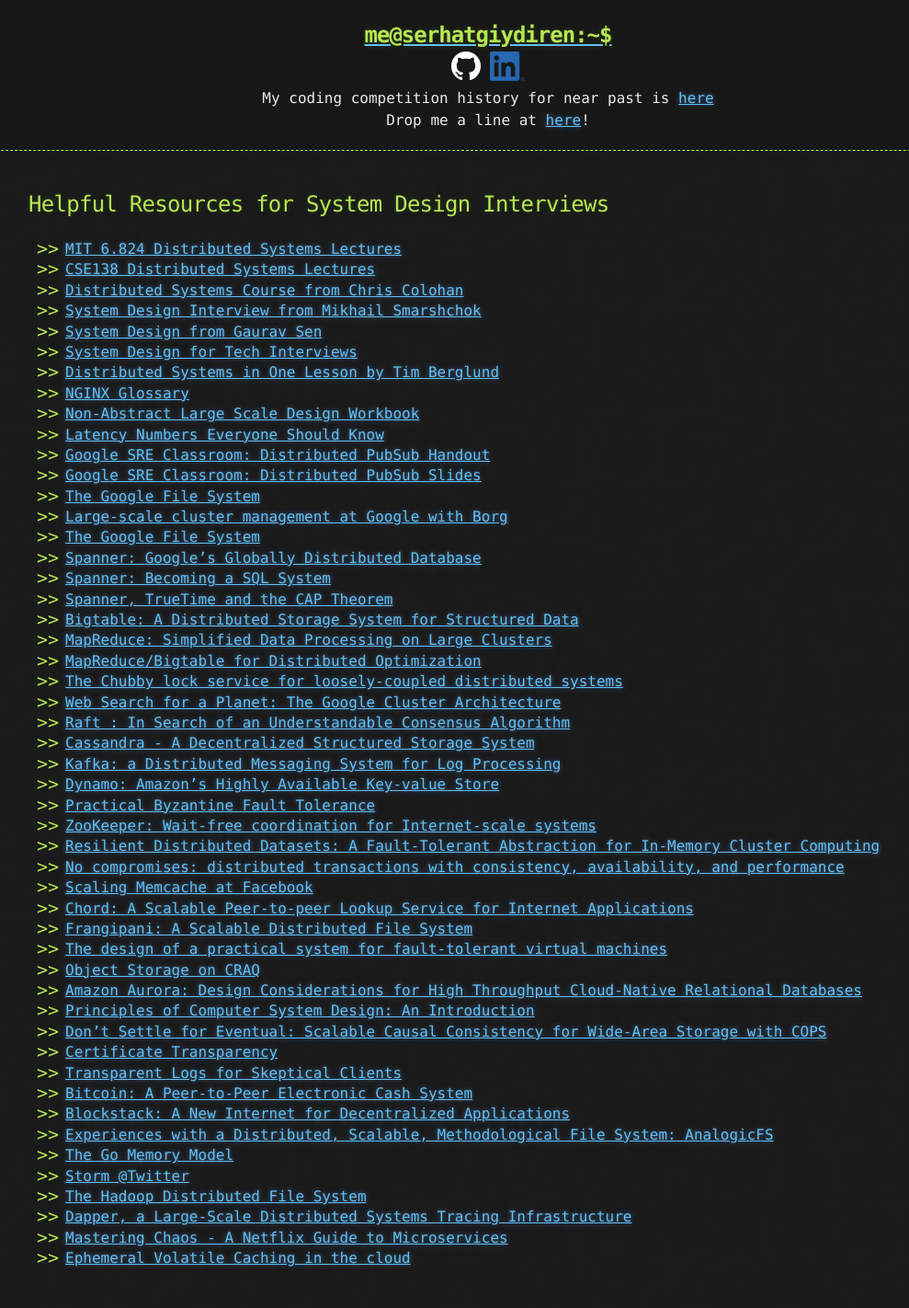
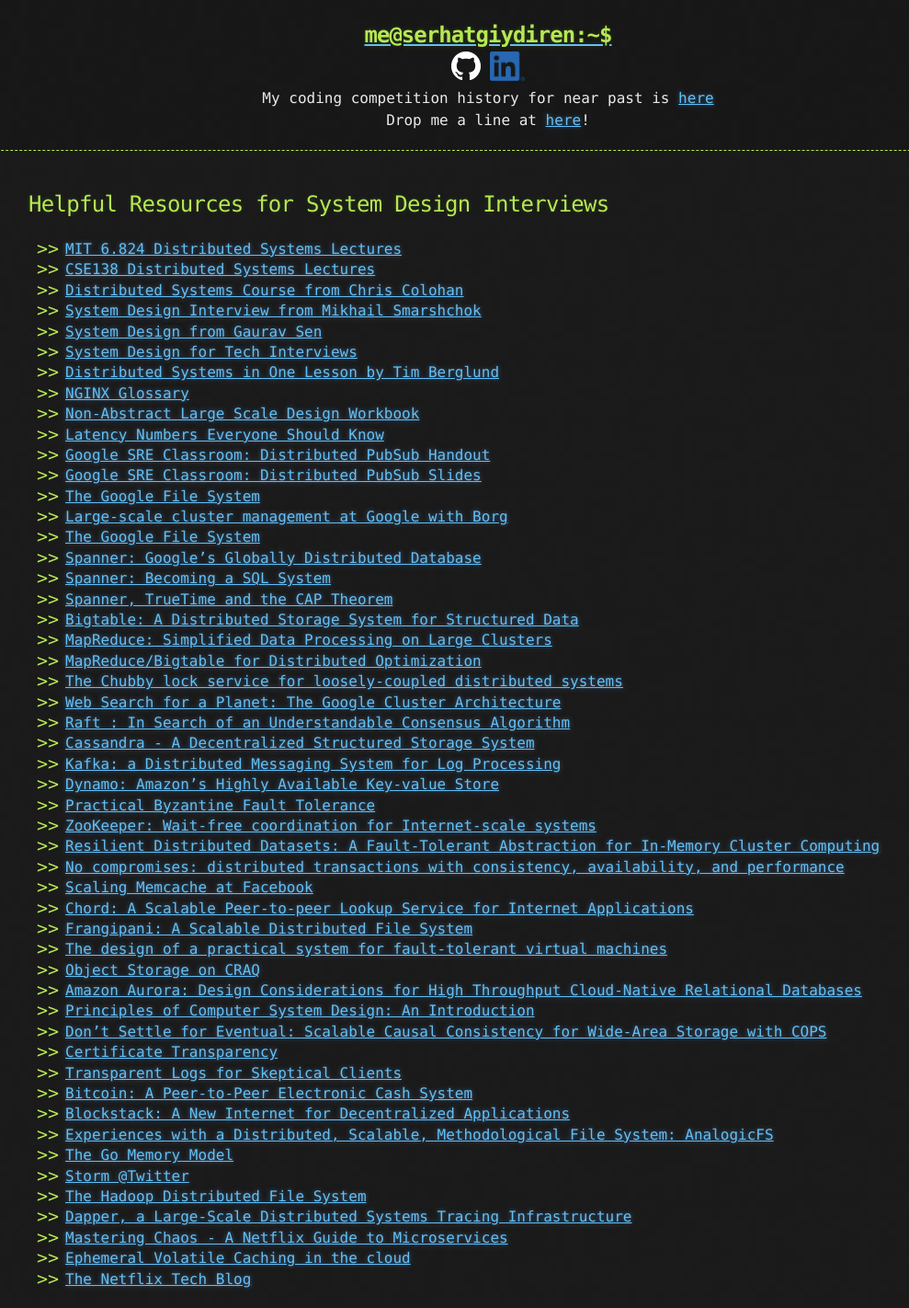
Before and after one commit to goodHunter27/serhatgiydiren.github.io, a Jekyll site: the page built from _posts/2020-01-20-helpful-resources-for-system-design-interviews.md, in a window 1280 px wide. Shown: the whole page at 92% size, without its empty margins (109-1098 px from the left). Built offline with Jekyll 4.4.1, drawn with Linux system fonts in a browser that asks for light colours; before the commit the page ends 1400 px from its top, so only the background shows below that.

Commit message:
Update 2020-01-20-helpful-resources-for-system-design-interviews.md

```diff
--- a/_posts/2020-01-20-helpful-resources-for-system-design-interviews.md
+++ b/_posts/2020-01-20-helpful-resources-for-system-design-interviews.md
@@ -53,3 +53,4 @@
 * [Dapper, a Large-Scale Distributed Systems Tracing Infrastructure](https://research.google/pubs/pub36356/){:target="_blank"}
 * [Mastering Chaos - A Netflix Guide to Microservices](https://youtu.be/CZ3wIuvmHeM){:target="_blank"}
 * [Ephemeral Volatile Caching in the cloud](https://netflixtechblog.com/ephemeral-volatile-caching-in-the-cloud-8eba7b124589){:target="_blank"}
+* [The Netflix Tech Blog](https://netflixtechblog.com/){:target="_blank"}
```
